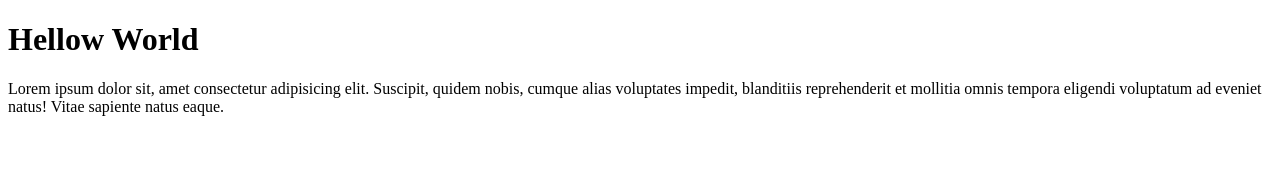
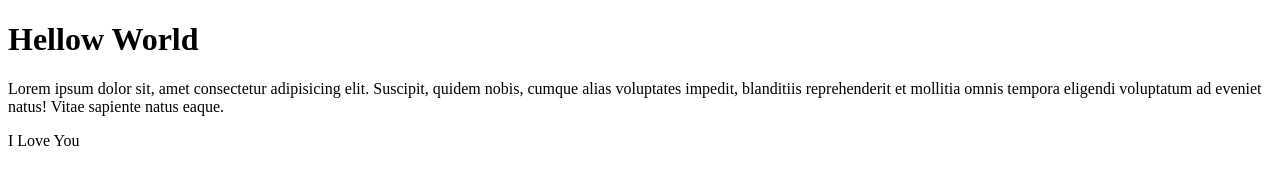
Before and after one commit to Ahomed-Tanvir200/second-try, a plain HTML site: page index.html in a window 1280 px wide. Drawn offline with Linux system fonts and the light colour scheme.

Commit message:
Update index.html

```diff
--- a/index.html
+++ b/index.html
@@ -9,5 +9,6 @@
 <body>
     <h1>Hellow World</h1>
     <p>Lorem ipsum dolor sit, amet consectetur adipisicing elit. Suscipit, quidem nobis, cumque alias voluptates impedit, blanditiis reprehenderit et mollitia omnis tempora eligendi voluptatum ad eveniet natus! Vitae sapiente natus eaque.</p>
-</body>
+    <p> I Love You </P>
+    </body>
 </html>
```
